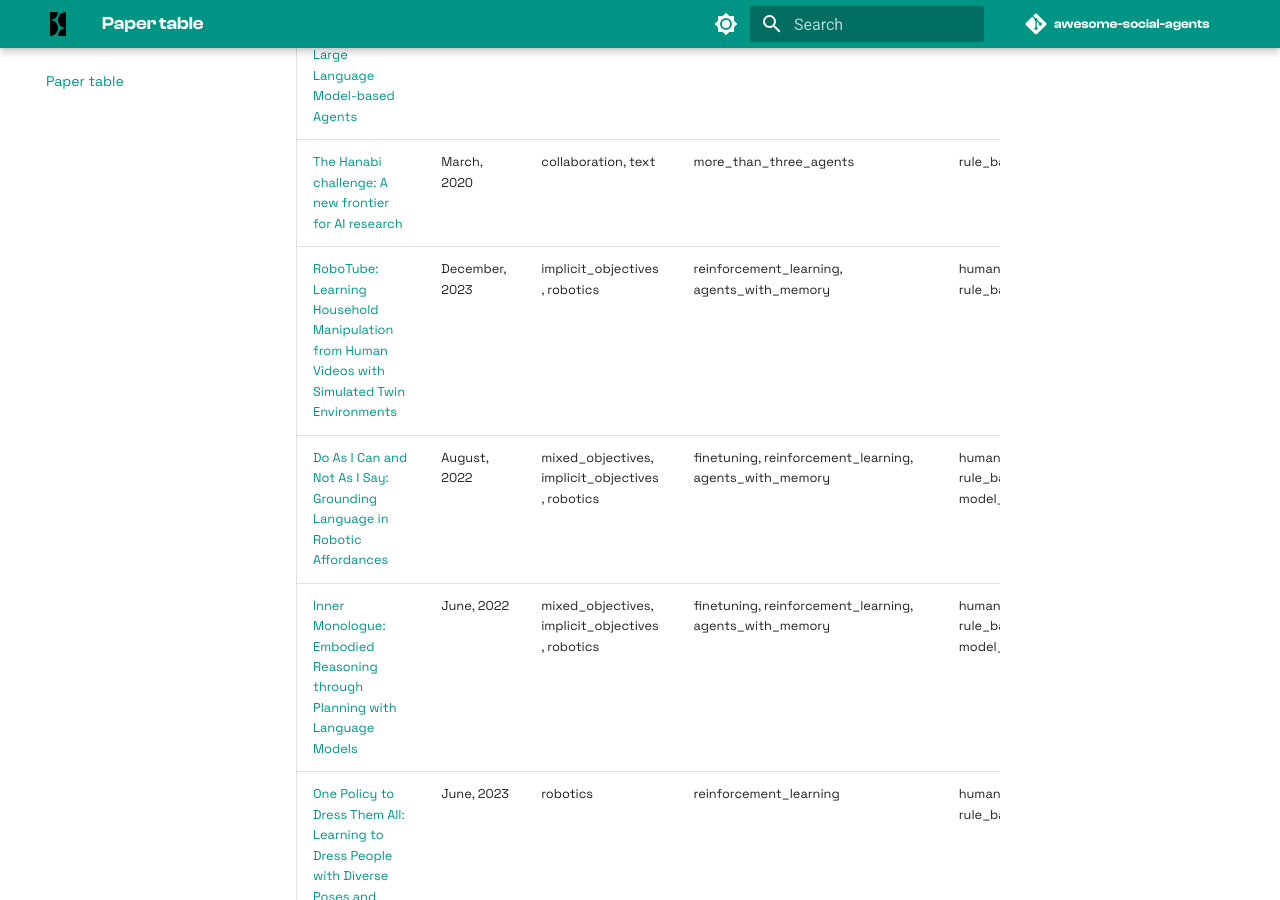
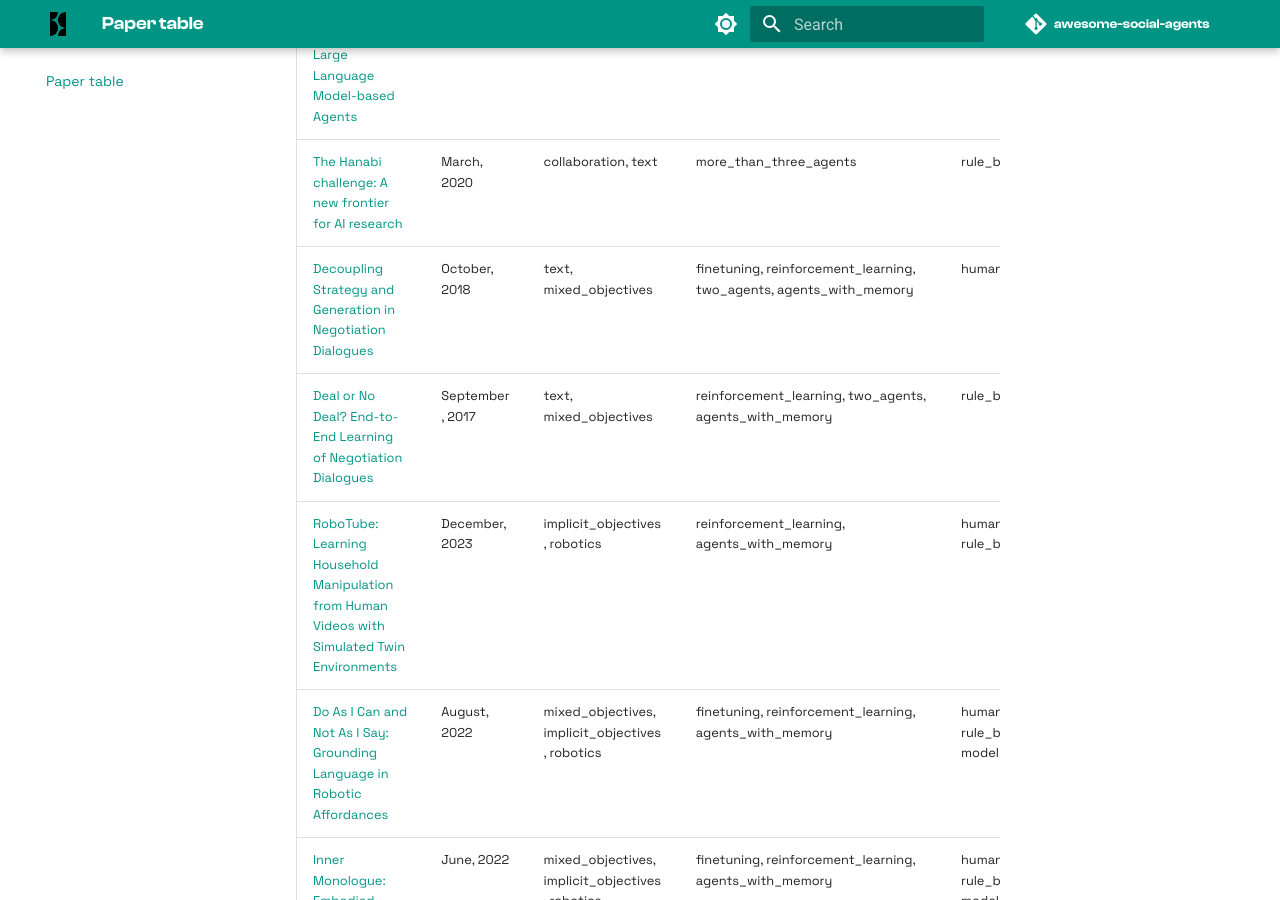
Before and after one commit to sotopia-lab/awesome-social-agents, an MkDocs documentation site: the page built from docs/paper_table.md, in a window 1280 px wide and 900 px high, scrolled down 450 px. Built offline with MkDocs 1.6.1 and Material for MkDocs 9.7.7, drawn with Linux system fonts in a browser that asks for light colours; comment, search, counter and statistics services are not loaded; the version menu is left out.

```diff
--- a/docs/paper_table.md
+++ b/docs/paper_table.md
@@ -1,20 +1,22 @@
-| Title                                                                                                                                            | Date           | environments                                                   | agents                                                             | evaluation                     | other                         |
-|:-------------------------------------------------------------------------------------------------------------------------------------------------|:---------------|:---------------------------------------------------------------|:-------------------------------------------------------------------|:-------------------------------|:------------------------------|
-| [Communicative Agents for Software Development](https://arxiv.org/abs/2307.07924)                                                                | July, 2023     | collaboration, embodied                                        | prompting_and_in_context_learning, more_than_three_agents          | rule_based                     | n/a                           |
-| [CompeteAI: Understanding the Competition Behaviors in Large Language Model-based Agents](https://arxiv.org/abs/2310.17512)                      | October, 2023  | competition, text                                              | prompting_and_in_context_learning, two_agents                      | rule_based                     | n/a                           |
-| [The Hanabi challenge: A new frontier for AI research](http://dx.doi.org/10.1016/j.artint.2019.103216)                                           | March, 2020    | collaboration, text                                            | more_than_three_agents                                             | rule_based                     | n/a                           |
-| [RoboTube: Learning Household Manipulation from Human Videos with Simulated Twin Environments](https://proceedings.mlr.press/v205/xiong23a.html) | December, 2023 | implicit_objectives, robotics                                  | reinforcement_learning, agents_with_memory                         | human, rule_based              | simulated_humans              |
-| [Do As I Can and Not As I Say: Grounding Language in Robotic Affordances](https://say-can.github.io/)                                            | August, 2022   | mixed_objectives, implicit_objectives, robotics                | finetuning, reinforcement_learning, agents_with_memory             | human, rule_based, model_based | simulated_humans              |
-| [Inner Monologue: Embodied Reasoning through Planning with Language Models](https://arxiv.org/abs/2207.05608)                                    | June, 2022     | mixed_objectives, implicit_objectives, robotics                | finetuning, reinforcement_learning, agents_with_memory             | human, rule_based, model_based | simulated_humans              |
-| [One Policy to Dress Them All: Learning to Dress People with Diverse Poses and Garments](https://arxiv.org/abs/2306.12372)                       | June, 2023     | robotics                                                       | reinforcement_learning                                             | human, rule_based              | human_agent                   |
-| [Co-GAIL: Learning Diverse Strategies for Human-Robot Collaboration](https://arxiv.org/abs/2108.06038)                                           | August, 2023   | collaboration, mixed_objectives, robotics                      | two_agents, reinforcement_learning                                 | human                          | human_agent, simulated_humans |
-| [Yell At Your Robot: Improving On-the-Fly from Language Corrections](https://arxiv.org/abs/2403.12910)                                           | March, 2024    | collaboration, mixed_objectives, robotics                      | two_agents, finetuning, reinforcement_learning, agents_with_memory | human                          | human_agent                   |
-| [Human--robot interaction: status and challenges](https://journals.sagepub.com/doi/10.1177/0018720816644364)                                     | April, 2016    | collaboration, mixed_objectives, robotics                      | two_agents, finetuning, reinforcement_learning                     | human                          | human_agent                   |
-| [A taxonomy to structure and analyze human--robot interaction](https://link.springer.com/article/10.1007/s12369-020-00666-5)                     | June, 2021     | collaboration, mixed_objectives, robotics                      | two_agents                                                         | human                          | human_agent                   |
-| [Robotic vision for human-robot interaction and collaboration: A survey and systematic review](https://arxiv.org/abs/2307.15363)                 | July, 2023     | collaboration, mixed_objectives, implicit_objectives, robotics | two_agents, agent_teams, agents_with_personas                      | human, rule_based              | human_agent, simulated_humans |
-| [A survey of multi-agent Human--Robot Interaction systems](https://arxiv.org/abs/2212.05286)                                                     | October, 2022  | collaboration, mixed_objectives, robotics                      | two_agents, more_than_three_agents, agent_teams                    | human                          | human_agent                   |
-| [Nonverbal Cues in Human Robot Interaction: A Communication Studies Perspective](https://doi.org/10.1145/3570169)                                | March, 2023    | collaboration, mixed_objectives, implicit_objectives, robotics | two_agents                                                         | human                          | human_agent                   |
-| [15 Years of (Who)man Robot Interaction: Reviewing the H in Human-Robot Interaction](https://doi.org/10.1145/3571718)                            | April, 2023    | robotics                                                       | two_agents                                                         | human                          | human_agent                   |
-| [SOTOPIA: Interactive Evaluation for Social Intelligence in Language Agents](https://openreview.net/forum?id=mM7VurbA4r)                         | October, 2024  | mixed_objectives, text                                         | prompting_and_in_context_learning, two_agents                      | model_based, human             | human_agent                   |
-| [How Far Are We on the Decision-Making of LLMs? Evaluating LLMs' Gaming Ability in Multi-Agent Environments](https://arxiv.org/abs/2403.11807)   | March, 2024    | mixed_objectives, text                                         | prompting_and_in_context_learning, more_than_three_agents          | rule_based                     | more_omniscient               |
-| [Embodied LLM Agents Learn to Cooperate in Organized Teams](https://arxiv.org/abs/2403.12482)                                                    | March, 2024    | collaboration, embodied                                        | prompting_and_in_context_learning, more_than_three_agents          | model_based, human             | education                     |
+| Title                                                                                                                                            | Date            | environments                                                   | agents                                                             | evaluation                     | other                         |
+|:-------------------------------------------------------------------------------------------------------------------------------------------------|:----------------|:---------------------------------------------------------------|:-------------------------------------------------------------------|:-------------------------------|:------------------------------|
+| [Communicative Agents for Software Development](https://arxiv.org/abs/2307.07924)                                                                | July, 2023      | collaboration, embodied                                        | prompting_and_in_context_learning, more_than_three_agents          | rule_based                     | n/a                           |
+| [CompeteAI: Understanding the Competition Behaviors in Large Language Model-based Agents](https://arxiv.org/abs/2310.17512)                      | October, 2023   | competition, text                                              | prompting_and_in_context_learning, two_agents                      | rule_based                     | n/a                           |
+| [The Hanabi challenge: A new frontier for AI research](http://dx.doi.org/10.1016/j.artint.2019.103216)                                           | March, 2020     | collaboration, text                                            | more_than_three_agents                                             | rule_based                     | n/a                           |
+| [Decoupling Strategy and Generation in Negotiation Dialogues](https://aclanthology.org/D18-1256)                                                 | October, 2018   | text, mixed_objectives                                         | finetuning, reinforcement_learning, two_agents, agents_with_memory | human                          | n/a                           |
+| [Deal or No Deal? End-to-End Learning of Negotiation Dialogues](https://aclanthology.org/D17-1259)                                               | September, 2017 | text, mixed_objectives                                         | reinforcement_learning, two_agents, agents_with_memory             | rule_based                     | human_agent                   |
+| [RoboTube: Learning Household Manipulation from Human Videos with Simulated Twin Environments](https://proceedings.mlr.press/v205/xiong23a.html) | December, 2023  | implicit_objectives, robotics                                  | reinforcement_learning, agents_with_memory                         | human, rule_based              | simulated_humans              |
+| [Do As I Can and Not As I Say: Grounding Language in Robotic Affordances](https://say-can.github.io/)                                            | August, 2022    | mixed_objectives, implicit_objectives, robotics                | finetuning, reinforcement_learning, agents_with_memory             | human, rule_based, model_based | simulated_humans              |
+| [Inner Monologue: Embodied Reasoning through Planning with Language Models](https://arxiv.org/abs/2207.05608)                                    | June, 2022      | mixed_objectives, implicit_objectives, robotics                | finetuning, reinforcement_learning, agents_with_memory             | human, rule_based, model_based | simulated_humans              |
+| [One Policy to Dress Them All: Learning to Dress People with Diverse Poses and Garments](https://arxiv.org/abs/2306.12372)                       | June, 2023      | robotics                                                       | reinforcement_learning                                             | human, rule_based              | human_agent                   |
+| [Co-GAIL: Learning Diverse Strategies for Human-Robot Collaboration](https://arxiv.org/abs/2108.06038)                                           | August, 2023    | collaboration, mixed_objectives, robotics                      | two_agents, reinforcement_learning                                 | human                          | human_agent, simulated_humans |
+| [Yell At Your Robot: Improving On-the-Fly from Language Corrections](https://arxiv.org/abs/2403.12910)                                           | March, 2024     | collaboration, mixed_objectives, robotics                      | two_agents, finetuning, reinforcement_learning, agents_with_memory | human                          | human_agent                   |
+| [Human--robot interaction: status and challenges](https://journals.sagepub.com/doi/10.1177/0018720816644364)                                     | April, 2016     | collaboration, mixed_objectives, robotics                      | two_agents, finetuning, reinforcement_learning                     | human                          | human_agent                   |
+| [A taxonomy to structure and analyze human--robot interaction](https://link.springer.com/article/10.1007/s12369-020-00666-5)                     | June, 2021      | collaboration, mixed_objectives, robotics                      | two_agents                                                         | human                          | human_agent                   |
+| [Robotic vision for human-robot interaction and collaboration: A survey and systematic review](https://arxiv.org/abs/2307.15363)                 | July, 2023      | collaboration, mixed_objectives, implicit_objectives, robotics | two_agents, agent_teams, agents_with_personas                      | human, rule_based              | human_agent, simulated_humans |
+| [A survey of multi-agent Human--Robot Interaction systems](https://arxiv.org/abs/2212.05286)                                                     | October, 2022   | collaboration, mixed_objectives, robotics                      | two_agents, more_than_three_agents, agent_teams                    | human                          | human_agent                   |
+| [Nonverbal Cues in Human Robot Interaction: A Communication Studies Perspective](https://doi.org/10.1145/3570169)                                | March, 2023     | collaboration, mixed_objectives, implicit_objectives, robotics | two_agents                                                         | human                          | human_agent                   |
+| [15 Years of (Who)man Robot Interaction: Reviewing the H in Human-Robot Interaction](https://doi.org/10.1145/3571718)                            | April, 2023     | robotics                                                       | two_agents                                                         | human                          | human_agent                   |
+| [SOTOPIA: Interactive Evaluation for Social Intelligence in Language Agents](https://openreview.net/forum?id=mM7VurbA4r)                         | October, 2024   | mixed_objectives, text                                         | prompting_and_in_context_learning, two_agents                      | model_based, human             | human_agent                   |
+| [How Far Are We on the Decision-Making of LLMs? Evaluating LLMs' Gaming Ability in Multi-Agent Environments](https://arxiv.org/abs/2403.11807)   | March, 2024     | mixed_objectives, text                                         | prompting_and_in_context_learning, more_than_three_agents          | rule_based                     | more_omniscient               |
+| [Embodied LLM Agents Learn to Cooperate in Organized Teams](https://arxiv.org/abs/2403.12482)                                                    | March, 2024     | collaboration, embodied                                        | prompting_and_in_context_learning, more_than_three_agents          | model_based, human             | education                     |
--- a/main.bib
+++ b/main.bib
@@ -45,7 +45,7 @@
    agents={more_than_three_agents},
    evaluation={rule_based},
    other={n/a},
-   month={3}, pages={103216} }
+   month=mar, pages={103216} }
 
 @inproceedings{he-etal-2018-decoupling,
     title = "Decoupling Strategy and Generation in Negotiation Dialogues",
@@ -58,7 +58,7 @@
       Hockenmaier, Julia  and
       Tsujii, Jun{'}ichi",
     booktitle = "Proceedings of the 2018 Conference on Empirical Methods in Natural Language Processing",
-    month = {10},
+    month = "oct",
     year = "2018",
     address = "Brussels, Belgium",
     publisher = "Association for Computational Linguistics",
```
Also changed, not shown: bibtex_to_table.py (+6 -1 lines), docs/helper.md (+2 -0 lines).
